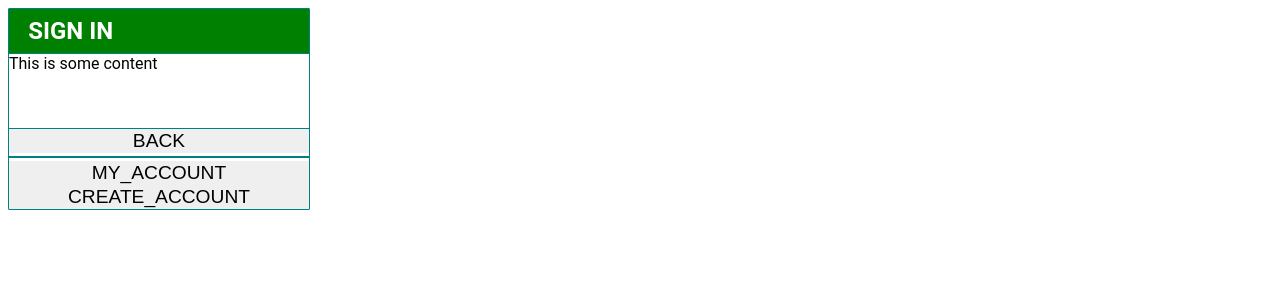
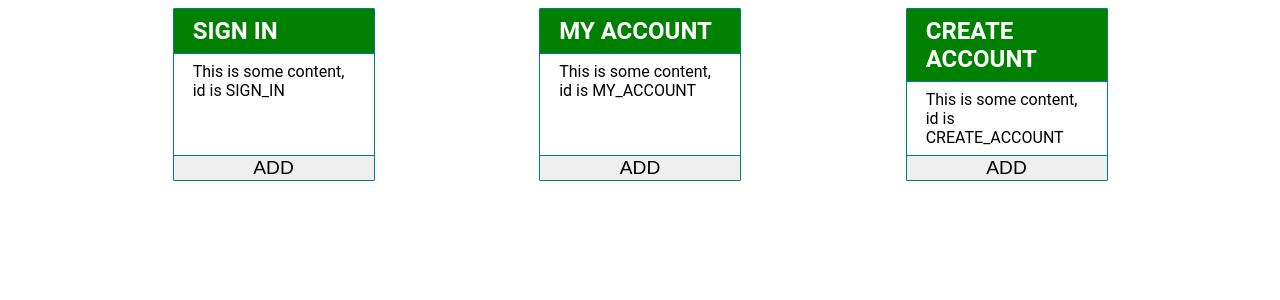
Before and after one commit to dplaton/react-ui-context, a React (Create React App) app: page / in a window 1280 px wide. Shown: the top 300 px of the page. Built offline with nearby package versions, Linux system fonts and the light colour scheme.

Commit message:
Move to the next stage:
- Implement the "Add" button to add a new state as a child to a current state
- Implement `uuid`s instead of user-defined IDs

```diff
--- a/package.json
+++ b/package.json
@@ -8,7 +8,8 @@
     "react": "^16.10.2",
     "react-dom": "^16.10.2",
     "react-scripts": "3.2.0",
-    "styled-components": "^4.4.0"
+    "styled-components": "^4.4.0",
+    "uuid": "^3.3.3"
   },
   "scripts": {
     "start": "react-scripts start",
--- a/src/App.js
+++ b/src/App.js
@@ -1,5 +1,5 @@
 import React from 'react';
-import {createGlobalStyle} from 'styled-components';
+import styled, {createGlobalStyle} from 'styled-components';
 import {useUiContext} from './context/UiContext';
 
 import State from './State';
@@ -10,20 +10,23 @@ const GlobalStyle = createGlobalStyle`
     }
 `;
 
+const ContentWrapper = styled.div`
+    display: flex;
+    justify-content: space-evenly;
+`;
+
 function App() {
-    const [currentView, api] = useUiContext();
+    const [{views}, api] = useUiContext();
 
     return (
-        <div className="">
+        <ContentWrapper>
             <GlobalStyle />
-            <State
-                view={currentView}
-                handleNext={view => {
-                    api.setView(view);
-                }}
-                handleBack={api.goBack}
-            />
-        </div>
+
+            {views.length > 0 &&
+                views.map(view => (
+                    <State key={view.id} view={view} addView={api.addView} />
+                ))}
+        </ContentWrapper>
     );
 }
 
--- a/src/State.js
+++ b/src/State.js
@@ -7,9 +7,9 @@ const StyledRectangle = styled.div`
     border-radius: 1px;
     display: grid;
     grid-template-rows: auto 1fr auto;
-    height: 200px;
+    min-height: 100px;
+    max-width: 200px;
     position: relative;
-    width: 300px;
     .title-bar {
         border-bottom: 1px solid teal;
         background: green;
@@ -22,6 +22,7 @@ const StyledRectangle = styled.div`
         }
     }
     .body {
+        padding: 0.5rem 1.2rem;
     }
     .footer {
         display: grid;
@@ -46,30 +47,25 @@ const StyledRectangle = styled.div`
 
 const State = props => {
     const {
-        view: {title, next},
-        handleNext,
-        handleBack
+        view: {id, title, next},
+        addView
     } = props;
+
+    const handleAddView = () => {
+        addView({
+            parent: id,
+            title: `Son of ${title}`
+        });
+    };
 
     return (
         <StyledRectangle>
             <div className="title-bar">
                 <h2>{title}</h2>
             </div>
-            <div className="body">This is some content</div>
+            <div className="body">{`This is some content, id is ${id}`}</div>
             <div className="footer">
-                <button onClick={handleBack}>Back</button>
-                <div className="separator"></div>
-                {next !== null &&
-                    next.map(n => (
-                        <button
-                            key={n}
-                            onClick={() => {
-                                handleNext(n);
-                            }}>
-                            {n}
-                        </button>
-                    ))}
+                <button onClick={handleAddView}>Add</button>
             </div>
         </StyledRectangle>
     );
--- a/src/context/UiContext.js
+++ b/src/context/UiContext.js
@@ -1,5 +1,5 @@
 import React, {useContext, useState} from 'react';
-
+import uuid from 'uuid/v1';
 const UiContext = React.createContext();
 
 const initialView = {
@@ -15,7 +15,7 @@ const UiContextProvider = ({initialViews = [], children}) => {
 
     const addView = view => {
         if (view.title && view.parent) {
-            updateViews([...views, view]);
+            updateViews([...views, {...view, id: uuid()}]);
         }
     };
 
@@ -37,7 +37,7 @@ const UiContextProvider = ({initialViews = [], children}) => {
     };
 
     const contextValue = [
-        currentView,
+        {currentView, views},
         {
             setView,
             addView,
```
Also changed, not shown: 1 other file (tests, documents, lock files or other folders).
